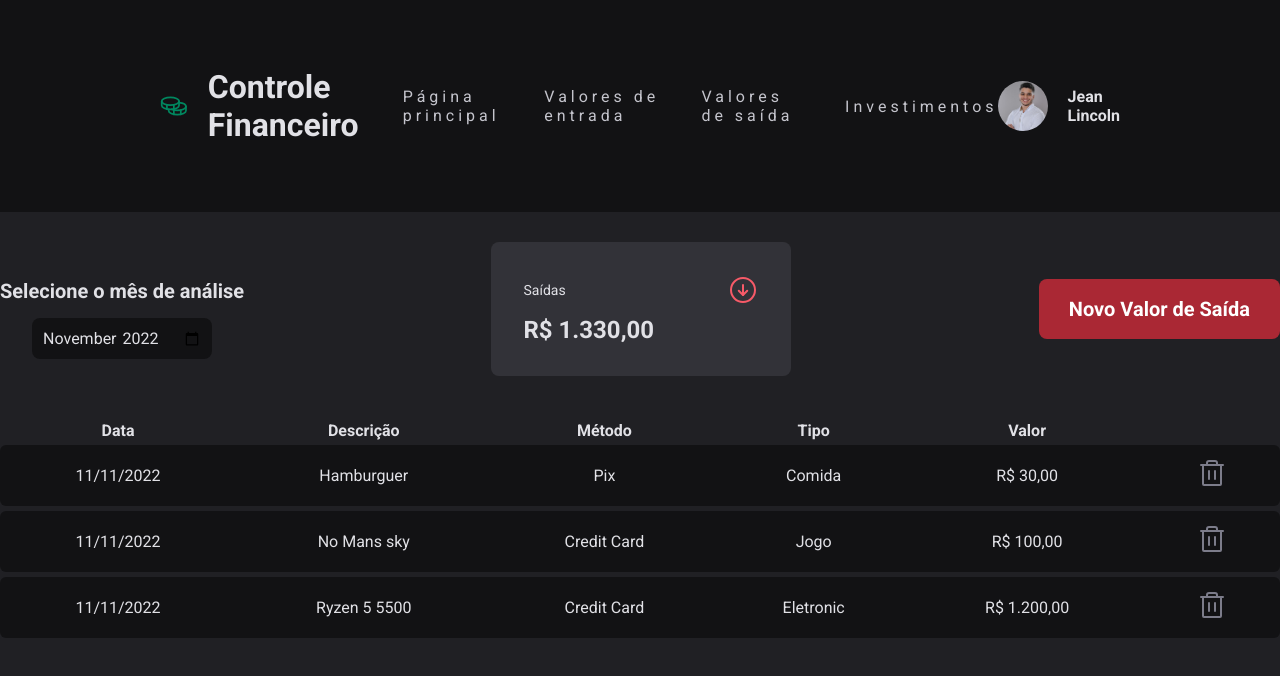
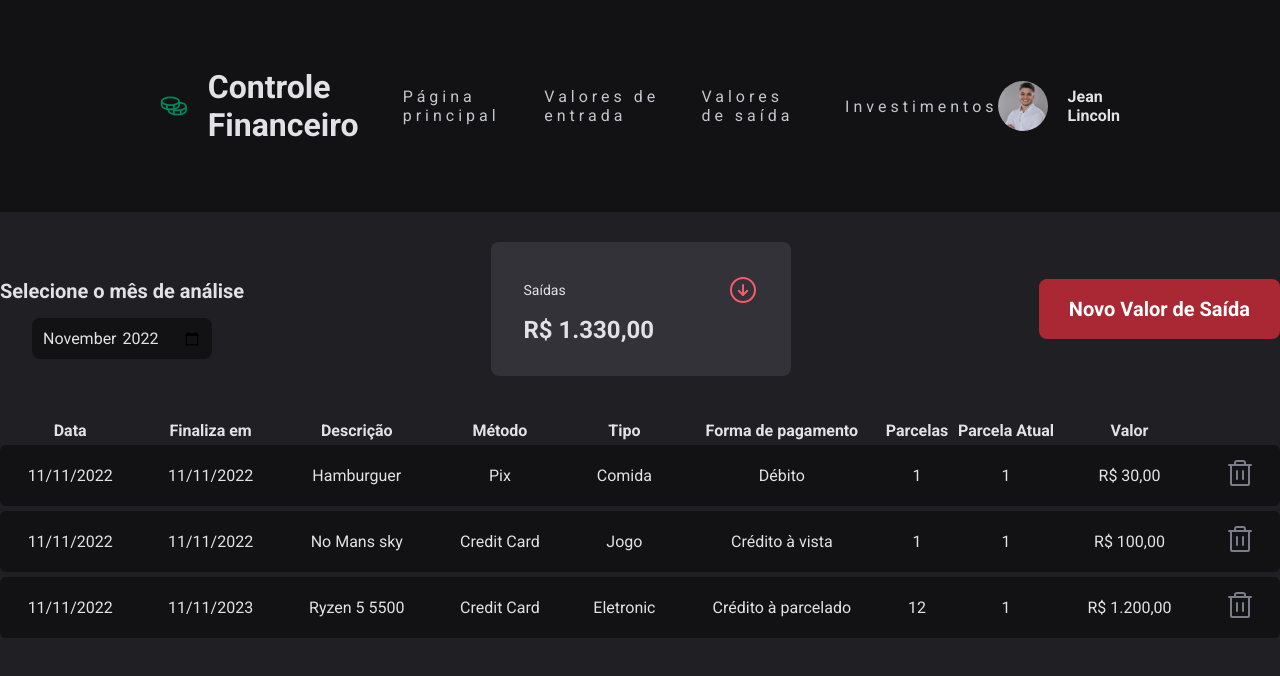
Before and after one commit to JeanLincoln/controle_financeiro, a Next.js app: page /valoresDeSaida in a window 1280 px wide. Shown: the top 676 px of the page. Built offline with nearby package versions, Linux system fonts and the light colour scheme; data requests are answered from the project's data file.

Commit message:
outputs transactions - added more data, and installment logic

```diff
--- a/src/contexts/TransactionsContext.tsx
+++ b/src/contexts/TransactionsContext.tsx
@@ -23,6 +23,8 @@ type OutcomeTransaction = {
   description: string;
   method: string;
   type: string;
+  paymentForm: string;
+  installment: number;
   value: number;
 };
 
--- a/src/pages/valoresDeSaida.tsx
+++ b/src/pages/valoresDeSaida.tsx
@@ -2,13 +2,28 @@ import { Card } from '../components/Card';
 import * as S from '../styles/pages/valoresDeSaida';
 import * as P from 'phosphor-react';
 import { MonthSelector } from '../components/MonthSelector';
-import { useContext, useState } from 'react';
+import { useContext, useEffect } from 'react';
 import { TransactionsContext } from '../contexts/TransactionsContext';
 import { DialogComponent } from '../components/Dialog';
-import { format } from 'date-fns';
+import { format, differenceInMonths, addMonths } from 'date-fns';
 
 export default function ValoresDeSaida() {
   const { outcomeValues, outcomeTotal, deleteTransaction } = useContext(TransactionsContext);
+
+  const CalculateActualInstallment = (date: Date, installment: number) => {
+    const ocorringPurchase = differenceInMonths(new Date(), new Date(date)) <= installment;
+    const firstParcel = differenceInMonths(new Date(), new Date(date)) === 0;
+    console.log({ firstParcel: firstParcel, ocorringPurchase: ocorringPurchase });
+    if (ocorringPurchase && !firstParcel) {
+      return differenceInMonths(new Date(), new Date(date));
+    }
+
+    if (firstParcel) {
+      return 1;
+    }
+
+    return installment;
+  };
 
   return (
     <S.Container>
@@ -27,20 +42,33 @@ export default function ValoresDeSaida() {
         <thead>
           <tr>
             <th>Data</th>
+            <th>Finaliza em</th>
             <th>Descrição</th>
             <th>Método</th>
             <th>Tipo</th>
+            <th>Forma de pagamento</th>
+            <th>Parcelas</th>
+            <th>Parcela Atual</th>
             <th>Valor</th>
           </tr>
         </thead>
         <tbody>
-          {outcomeValues.map(({ id, date, description, method, type, value }) => {
+          {outcomeValues.map(
+            ({ id, date, description, method, type, paymentForm, installment, value }) => {
               return (
                 <tr key={id}>
                   <td>{format(new Date(date), 'dd/MM/yyyy')}</td>
+                  <td>
+                    {installment !== 1
+                      ? format(addMonths(new Date(date), installment), 'dd/MM/yyyy')
+                      : format(new Date(date), 'dd/MM/yyyy')}
+                  </td>
                   <td>{description}</td>
                   <td>{method}</td>
                   <td>{type}</td>
+                  <td>{paymentForm}</td>
+                  <td>{installment}</td>
+                  <td>{CalculateActualInstallment(date, installment)}</td>
                   <td>
                     {new Intl.NumberFormat('pt-BR', { style: 'currency', currency: 'BRL' }).format(
                       value
@@ -57,7 +85,8 @@ export default function ValoresDeSaida() {
                   </td>
                 </tr>
               );
-          })}
+            }
+          )}
         </tbody>
       </S.OutputValuesTable>
     </S.Container>
```
Lines whose indentation alone changed are shown as unchanged.
